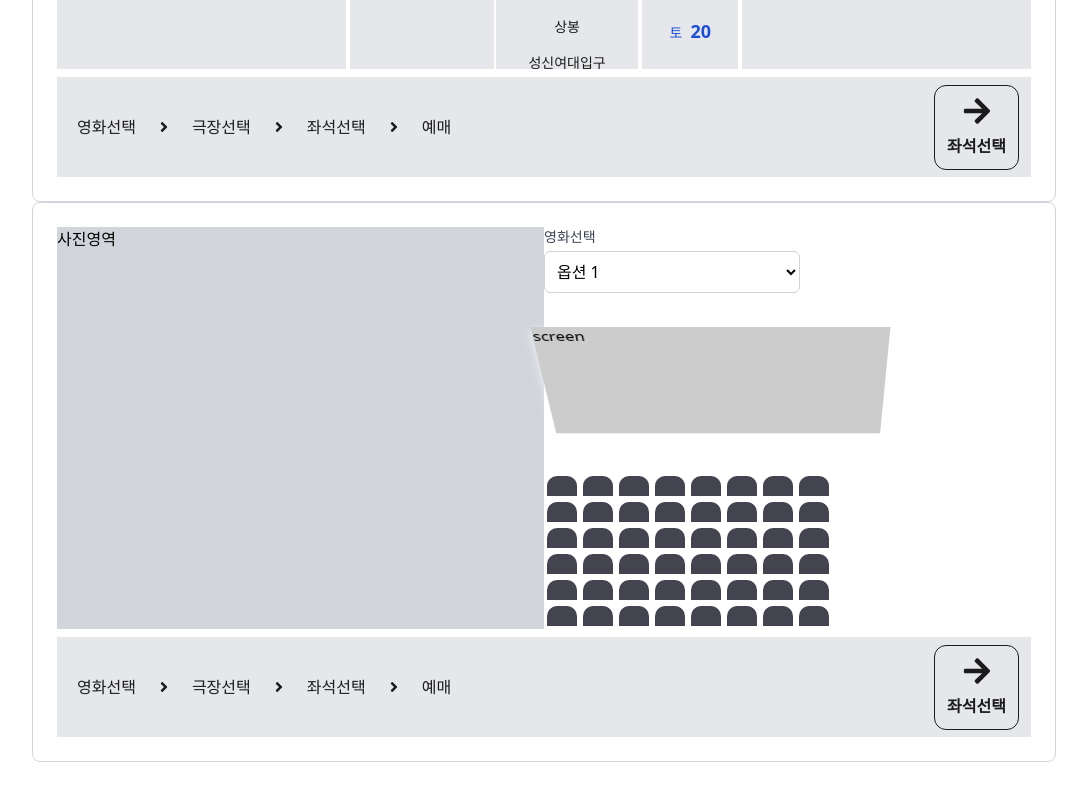
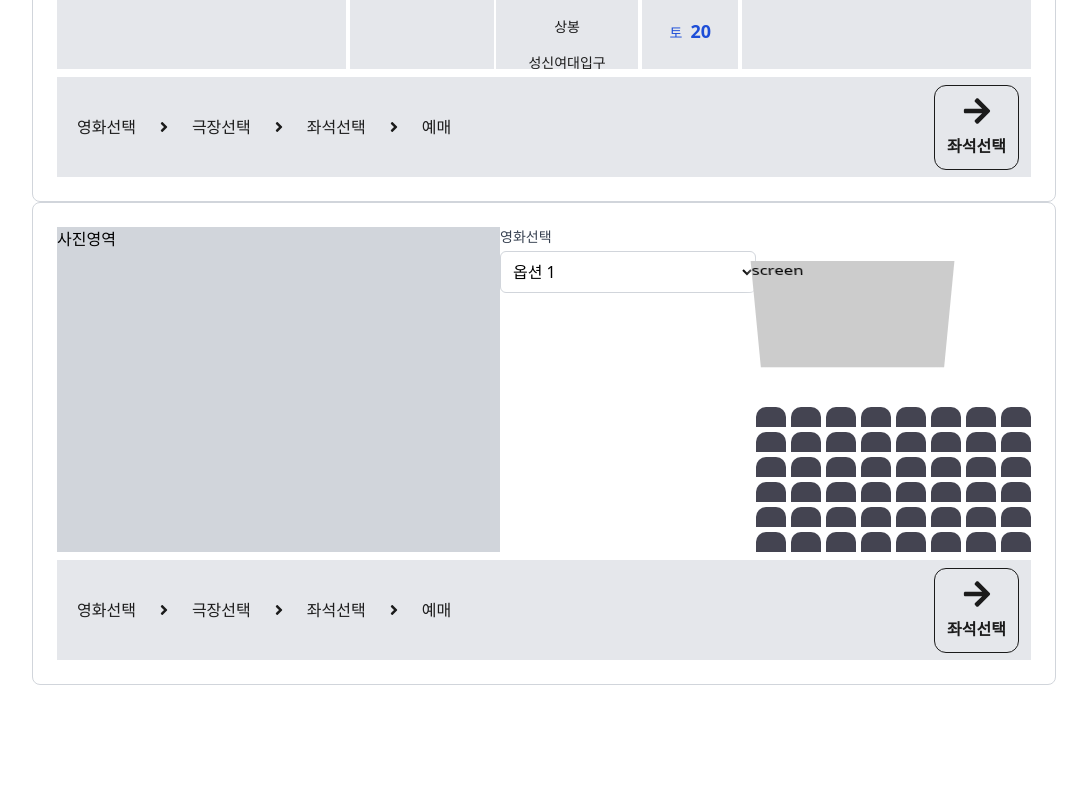
Before and after one commit to frontend-study-project/react-app-cinebooking, a React (Vite) app: page /booking in a window 1280 px wide. Shown: the part 536-1336 px from the top of the page, without its empty margins (96-1183 px from the left). After the commit the page ends 1261 px from the top, so only its background shows below. Built offline with nearby package versions, Linux system fonts and the light colour scheme; no server answers.

Commit message:
feat: Seat data 동적생성

```diff
--- a/src/components/Book/SeatSelector.tsx
+++ b/src/components/Book/SeatSelector.tsx
@@ -3,6 +3,12 @@ import '../../style/SeatSelector.css'
 import SelectArea from "./SelectArea";
 
 const SeatSelector = () => {
+
+  const seats=[];
+  for(let i=1; i<=48; i++){
+    seats.push(<div key={i} className="seat"></div>)
+  }
+
   return (
     <>
       <Box>
@@ -11,7 +17,7 @@ const SeatSelector = () => {
             <div className="moviePic">사진영역</div>
           </div>
 
-          <div className="flex-1">
+          <div className="flex-1 flex flex-column align-center">
             <div className="w-64">
               <label htmlFor="select-movie" className="block text-sm font-medium text-gray-700">영화선택</label>
               <select id="select-movie" name="영화"
@@ -26,65 +32,8 @@ const SeatSelector = () => {
               <div className="container">
                 <div className="screen">screen</div>
               </div>
-              <div className="row">
-                <div className="seat"></div>
-                <div className="seat"></div>
-                <div className="seat"></div>
-                <div className="seat"></div>
-                <div className="seat"></div>
-                <div className="seat"></div>
-                <div className="seat"></div>
-                <div className="seat"></div>
-              </div>
-              <div className="row">
-                <div className="seat"></div>
-                <div className="seat"></div>
-                <div className="seat"></div>
-                <div className="seat"></div>
-                <div className="seat occupied"></div>
-                <div className="seat occupied"></div>
-                <div className="seat"></div>
-                <div className="seat"></div>
-              </div>
-              <div className="row">
-                <div className="seat"></div>
-                <div className="seat"></div>
-                <div className="seat"></div>
-                <div className="seat"></div>
-                <div className="seat"></div>
-                <div className="seat"></div>
-                <div className="seat occupied"></div>
-                <div className="seat occupied"></div>
-              </div>
-              <div className="row">
-                <div className="seat"></div>
-                <div className="seat"></div>
-                <div className="seat"></div>
-                <div className="seat"></div>
-                <div className="seat"></div>
-                <div className="seat"></div>
-                <div className="seat"></div>
-                <div className="seat"></div>
-              </div>
-              <div className="row">
-                <div className="seat"></div>
-                <div className="seat"></div>
-                <div className="seat"></div>
-                <div className="seat"></div>
-                <div className="seat occupied"></div>
-                <div className="seat"></div>
-                <div className="seat occupied"></div>
-                <div className="seat"></div>
-              </div>
-              <div className="row">
-                <div className="seat"></div>
-                <div className="seat"></div>
-                <div className="seat"></div>
-                <div className="seat"></div>
-                <div className="seat"></div>
-                <div className="seat"></div>
-                <div className="seat occupied"></div>
-                <div className="seat occupied"></div>
+              <div className="seat_container">
+                {seats}
               </div>
             </div>
           </div>
--- a/src/style/SeatSelector.css
+++ b/src/style/SeatSelector.css
@@ -1,9 +1,9 @@
 .container {
     perspective: 1000px;
+    width: 70%;
 }
 .screen {
     background: #ccc;
-    width: 70%;
     height: 150px;
     margin: 15px 0;
     transform: rotateX(-45deg);
@@ -14,11 +14,17 @@
     display: flex;
 }
 
+.seat_container {
+    display: grid;
+    grid-template-columns: repeat(8, 1fr);
+    grid-gap: 5px;
+    width: 70%;
+}
+
 .seat {
     background: #444451;
     height: 20px;
     width: 30px;
-    margin: 3px;
     border-top-left-radius: 10px;
     border-top-right-radius: 10px;
 }
```
